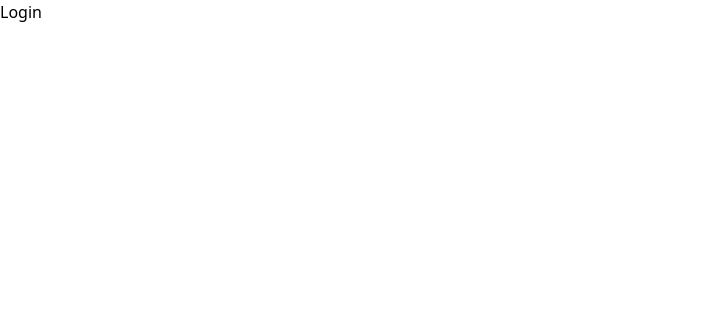
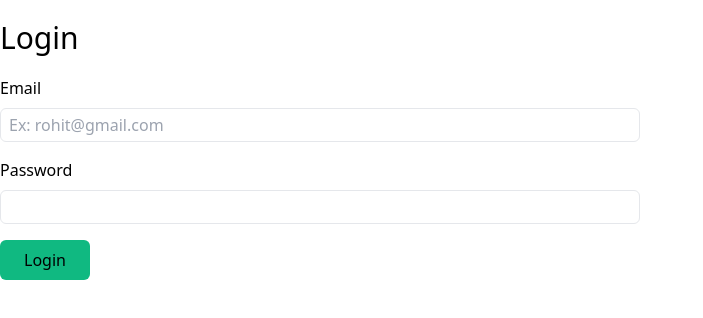
Before and after one commit to Sashankr/next-todo-app, a Next.js app: page /login in a window 1280 px wide. Shown: the top 318 px of the page, without its empty margins (0-703 px from the left). Built offline with nearby package versions, Linux system fonts and the light colour scheme.

Commit message:
added login page ui

```diff
--- a/src/app/login/page.tsx
+++ b/src/app/login/page.tsx
@@ -1,5 +1,23 @@
+import Button from "@/components/Button";
+import Input from "@/components/Input";
+
 const Login = () => {
-  return <div>Login</div>;
+  return (
+    <div>
+      <h2 className="text-3xl mt-5 mb-5 ">Login</h2>
+      <form action="">
+        <Input
+          type="email"
+          placeholder="Ex: rohit@gmail.com"
+          label="Email"
+          name="email"
+        />
+        <Input type="password" label="Password" name="password" />
+
+        <Button title="Login" type="secondary" />
+      </form>
+    </div>
+  );
 };
 
 export default Login;
```
